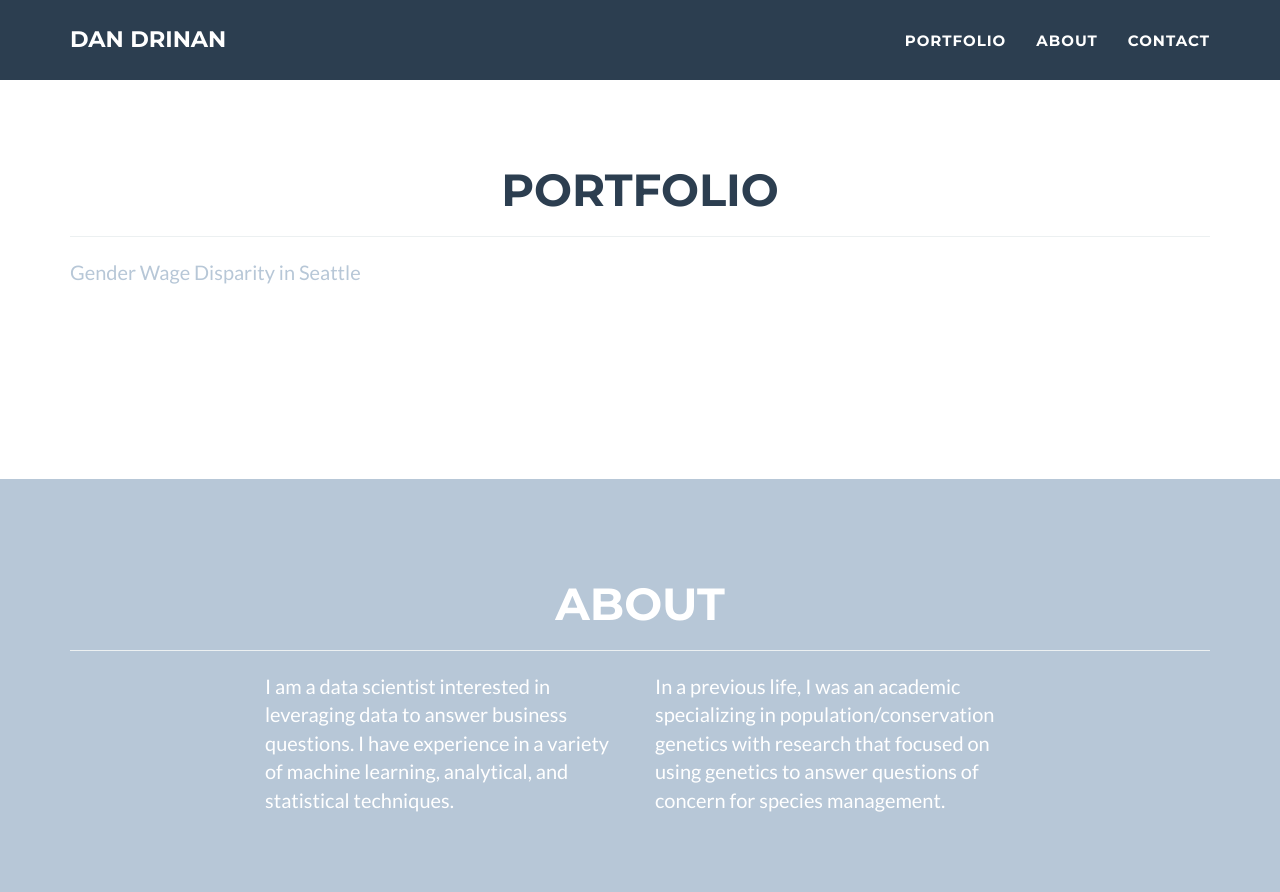
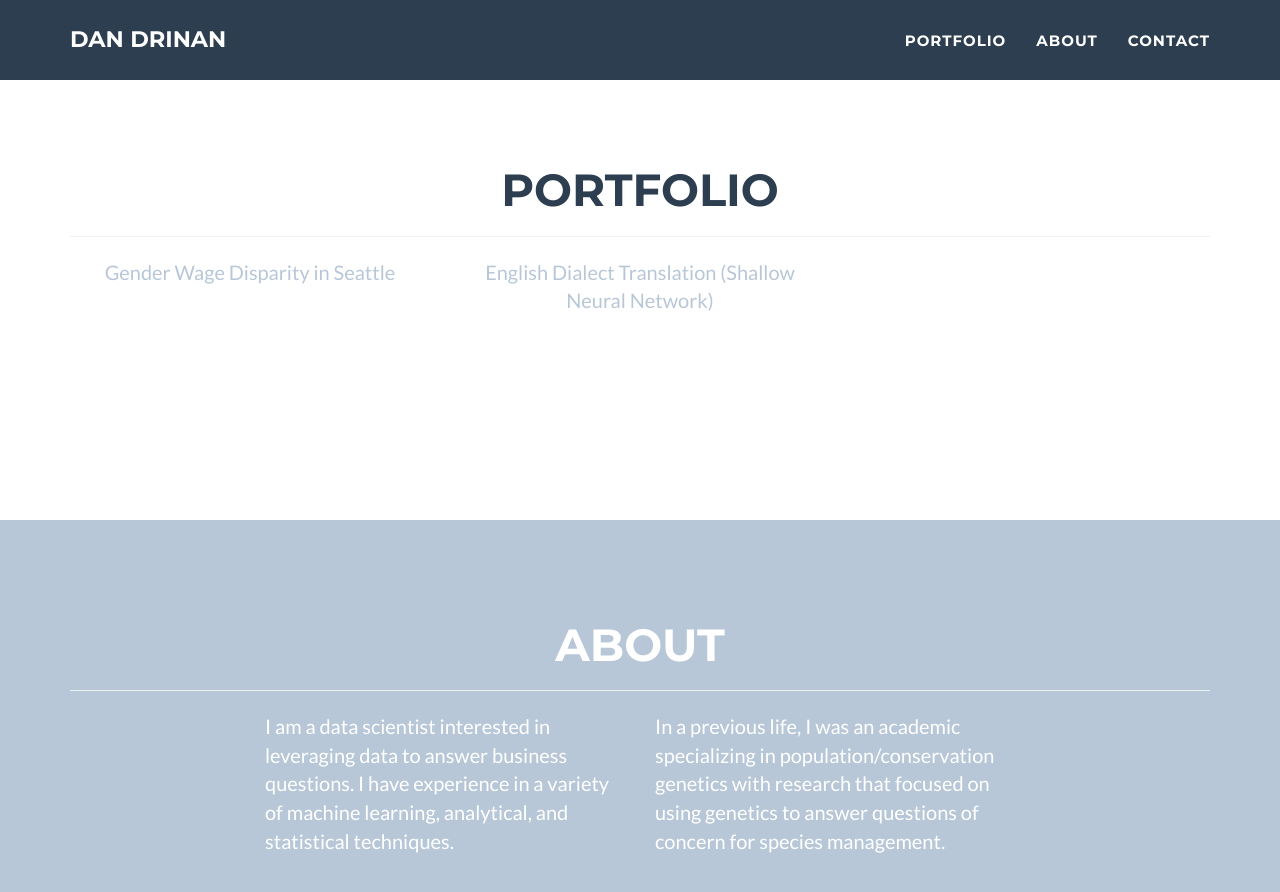
Before and after one commit to drinandan/drinandan.github.io.OLD, a Jekyll site: the page built from _posts/2014-07-17-project-2.markdown, in a window 1280 px wide and 900 px high, scrolled down 437 px. Shown: the top 892 px of the window. Built offline with Jekyll 4.4.1, drawn with Linux system fonts in a browser that asks for light colours.

Commit message:
testing some bootstrap stuff

```diff
--- a/_includes/portfolio_grid.html
+++ b/_includes/portfolio_grid.html
@@ -19,7 +19,7 @@
                                 </div>
                             </div>
                             <!-- <img src="img/portfolio/{{ post.img }}" class="img-responsive" alt="{{ post.alt }}"> -->
-			   <p>{{ post.label }}</p>
+			   <center><p>{{ post.label }}</p></center>
                         </a>
                     </div>
                 {% endfor %}
--- a/_posts/2014-07-17-project-2.markdown
+++ b/_posts/2014-07-17-project-2.markdown
@@ -3,6 +3,7 @@ layout: default
 modal-id: 2
 date: 2014-07-17
 img: cake.png
+label: English Dialect Translation (Shallow Neural Network)
 alt: image-alt
 project-date: April 2014
 client: Start Bootstrap
```
